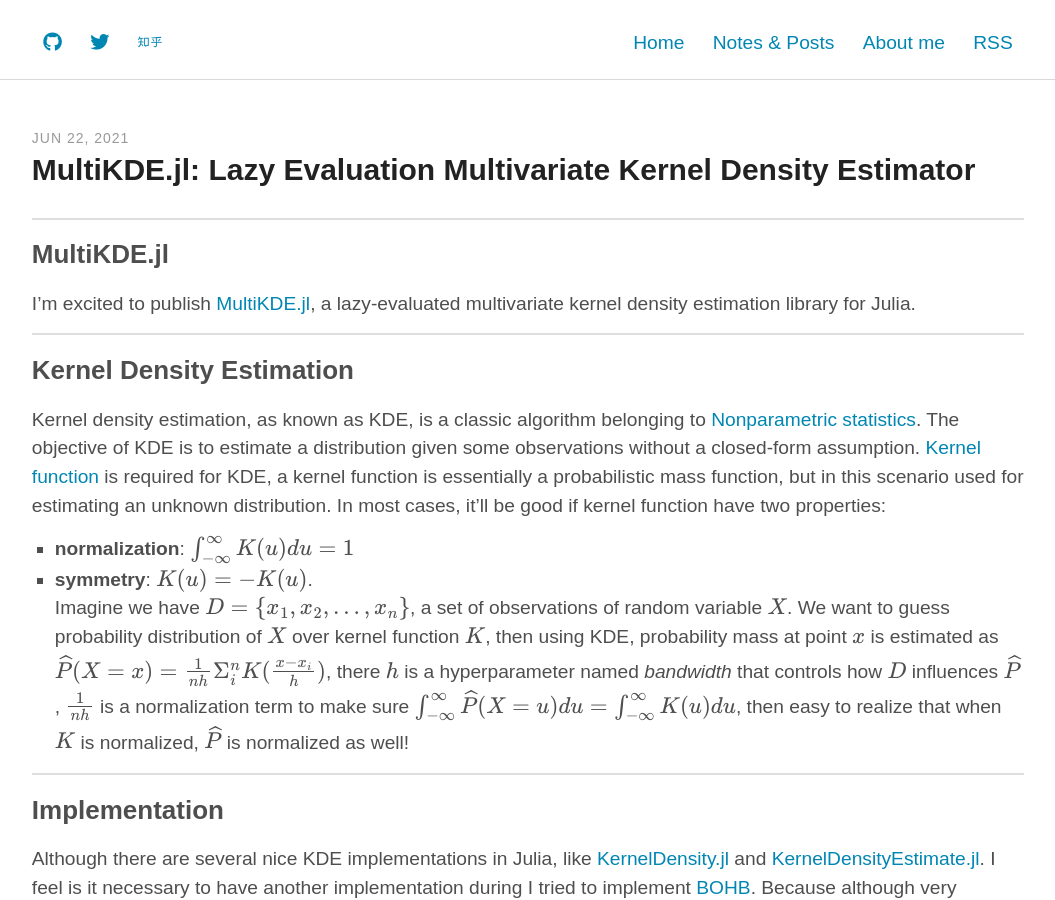
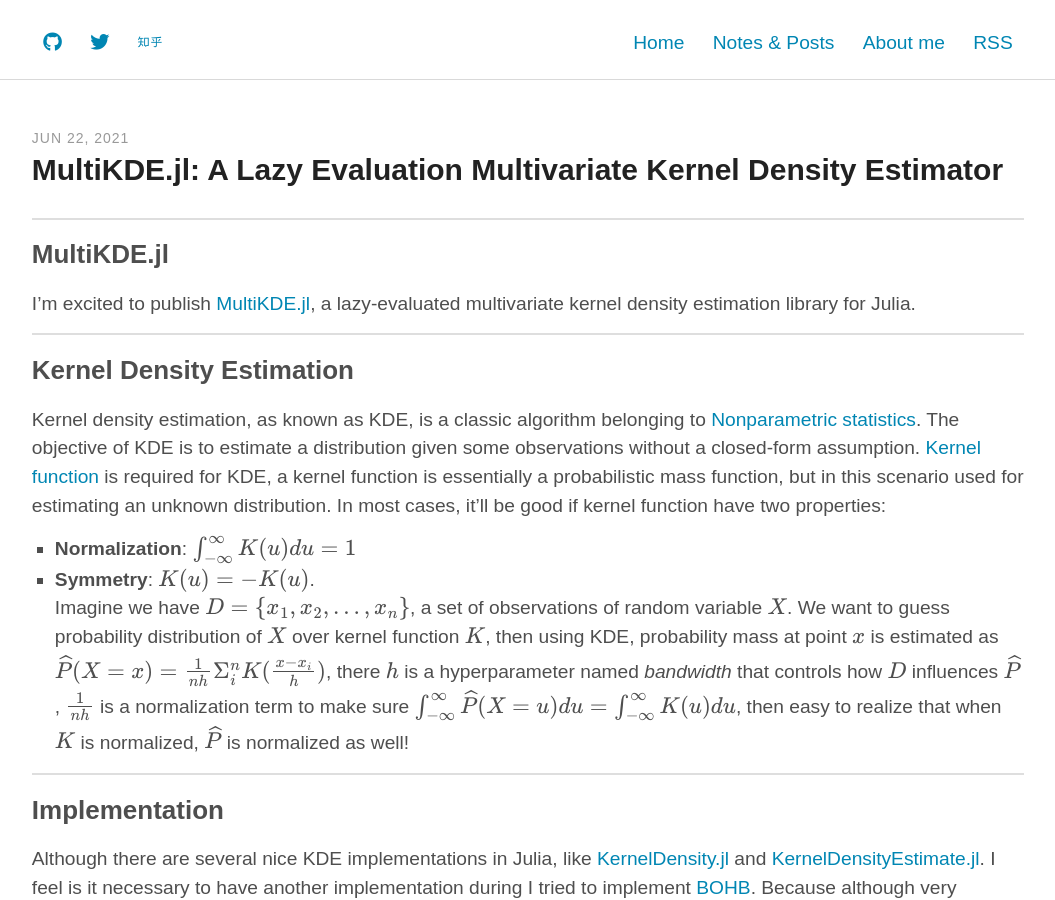
Before and after one commit to noil-reed/noil-reed.github.io, a Jekyll site: the page built from _posts/2021-06-22-MultiKDE.jl-a-lazy-evaluation-multivariate-kernel-density-estimator.md, in a window 1280 px wide and 900 px high. Shown: the whole window, without its empty margins (112-1167 px from the left). Built offline with Jekyll 4.4.1, drawn with Linux system fonts in a browser that asks for light colours; nearby versions of some CDN libraries; some web fonts are replaced; formulas are drawn with MathJax 3.

```diff
--- a/_posts/2021-06-22-MultiKDE.jl-lazy-evaluation-multivariate-kernel-density-estimator.md
+++ b/_posts/2021-06-22-MultiKDE.jl-a-lazy-evaluation-multivariate-kernel-density-estimator.md
@@ -1,6 +1,6 @@
 ---
 layout: post
-title: "MultiKDE.jl: Lazy Evaluation Multivariate Kernel Density Estimator"
+title: "MultiKDE.jl: A Lazy Evaluation Multivariate Kernel Density Estimator"
 comments: true
 usemathjax: true
 ---
@@ -14,8 +14,8 @@ I'm excited to publish [MultiKDE.jl](https://github.com/noil-reed/MultiKDE.jl),
 
 ## Kernel Density Estimation
 Kernel density estimation, as known as KDE, is a classic algorithm belonging to <a href="https://en.wikipedia.org/wiki/Nonparametric_statistics">Nonparametric statistics</a>. The objective of KDE is to estimate a distribution given some observations without a closed-form assumption. <a href="https://en.wikipedia.org/wiki/Kernel_(statistics)">Kernel function</a> is required for KDE, a kernel function is essentially a probabilistic mass function, but in this scenario used for estimating an unknown distribution. In most cases, it'll be good if kernel function have two properties:
-1. **normalization**: $\int_{-\infty}^{\infty} K(u) du = 1$
-2. **symmetry**: $K(u) = -K(u)$. \\
+1. **Normalization**: $\int_{-\infty}^{\infty} K(u) du = 1$
+2. **Symmetry**: $K(u) = -K(u)$. \\
 Imagine we have $D=\\{x_{1}, x_{2}, ... ,x_{n}\\}$, a set of observations of random variable $X$. We want to guess probability distribution of $X$ over kernel function $K$, then using KDE, probability mass at point $x$ is estimated as $\widehat{P}(X=x)=\frac{1}{nh}\Sigma_{i}^{n} K(\frac{x-x_{i}}{h})$, there $h$ is a hyperparameter named *bandwidth* that controls how $D$ influences $\widehat{P}$, $\frac{1}{nh}$ is a normalization term to make sure $\int_{-\infty}^{\infty} \widehat{P}(X=u)du = \int_{-\infty}^{\infty} K(u)du$, then easy to realize that when $K$ is normalized, $\widehat{P}$ is normalized as well!
 
 ------------------------------------------------------------------------
```
